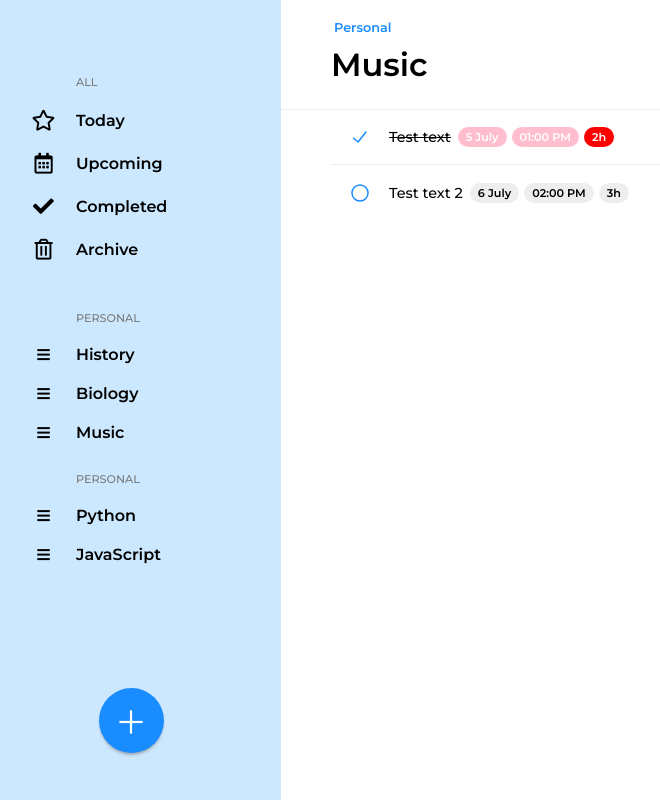
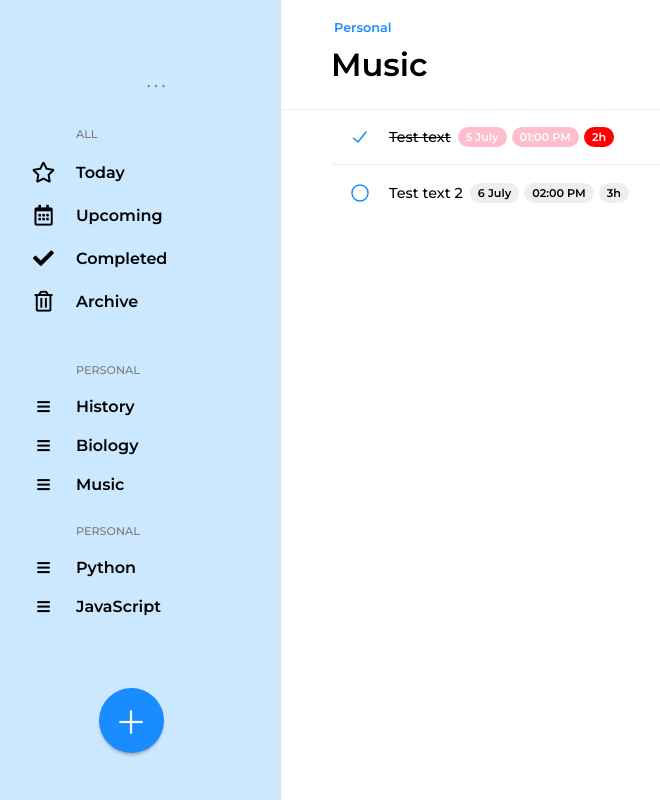
Before and after one commit to sviperm/to-do-react-app, a React (Create React App) app: page / in a window 1280 px wide. Shown: the whole page, without its empty margins (19-679 px from the left). Built offline with nearby package versions, Linux system fonts and the light colour scheme.

Commit message:
Add three dots button

```diff
--- a/src/components/UI/Buttons/ThreeDotsButton/ThreeDotsButton.js
+++ b/src/components/UI/Buttons/ThreeDotsButton/ThreeDotsButton.js
@@ -0,0 +1,13 @@
+import React from 'react'
+import classes from './ThreeDotsButton.module.css'
+
+const ThreeDotsButton = ({ btnClasses, onClick, children }) => {
+    const style = btnClasses ? [classes.ThreeDotsButton, btnClasses] : [classes.ThreeDotsButton]
+    return (
+        <button className={style.join(' ')} onClick={onClick}>
+            {children}
+        </button>
+    )
+}
+
+export default ThreeDotsButton
--- a/src/components/UI/Buttons/ThreeDotsButton/ThreeDotsButton.module.css
+++ b/src/components/UI/Buttons/ThreeDotsButton/ThreeDotsButton.module.css
@@ -0,0 +1,22 @@
+.ThreeDotsButton {
+    display: flex;
+    justify-content: center;
+    align-self: center;
+    background-color: transparent;
+    border: 0;
+    color: var(--gray);
+    font-family: "Font Awesome 5 Free";
+    letter-spacing: 5px;
+    font-size: .15rem;
+    font-weight: 600;
+    padding: 10px;
+    margin-right: -5px;
+    cursor: pointer;
+    transition: color .25s ease-in-out;
+}
+.ThreeDotsButton::after {
+    content: '\f111 \f111 \f111';
+}
+.ThreeDotsButton:hover {
+    color: #585858
+}
--- /dev/null
+++ b/src/containers/Sidebar/SettingsButton/SettingsButton.js
@@ -0,0 +1,14 @@
+import React, { useCallback } from 'react'
+// import classes from './SettingsButton.module.css'
+import ThreeDotsButton from '../../../components/UI/Buttons/ThreeDotsButton/ThreeDotsButton'
+
+const SettingsButton = () => {
+    const fun = useCallback(
+        (string) => {
+            console.log('test' + string)
+        }, [],
+    )
+    return <ThreeDotsButton onClick={fun('test')} />;
+}
+
+export default SettingsButton
--- a/src/containers/Sidebar/Sidebar.js
+++ b/src/containers/Sidebar/Sidebar.js
@@ -3,11 +3,12 @@ import classes from './Sidebar.module.css'
 import Navigation from './Navigation/Navigation';
 import Categories from './Categories/Categories';
 import PopUp from './PopUp/PopUp';
+import SettingsButton from './SettingsButton/SettingsButton'
 
 const Sidebar = props => {
     return (
         <aside className={classes.Sidebar}>
-            {/* 3 dots button */}
+            <SettingsButton />
             <Navigation />
             <Categories />
             <PopUp />
```
Also changed, not shown: src/containers/Sidebar/SettingsButton/SettingsButton.module.css (added).
